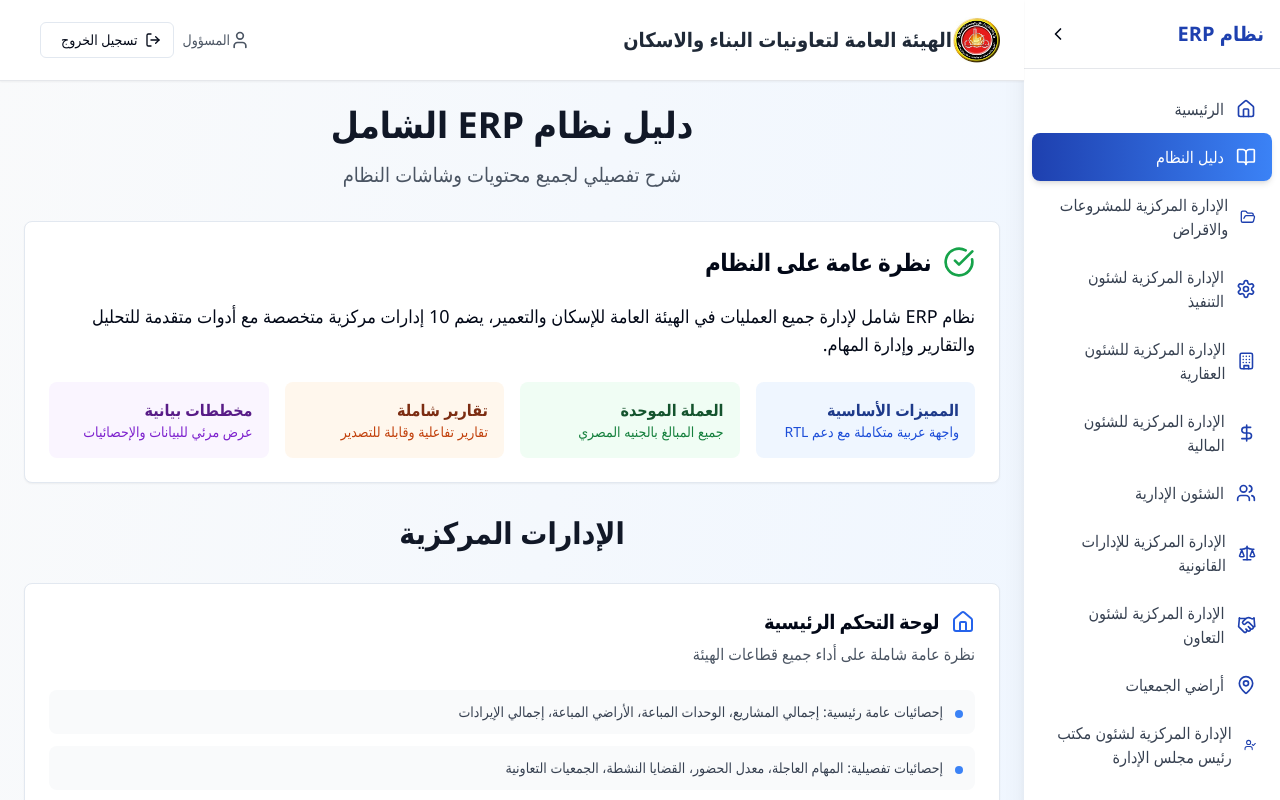
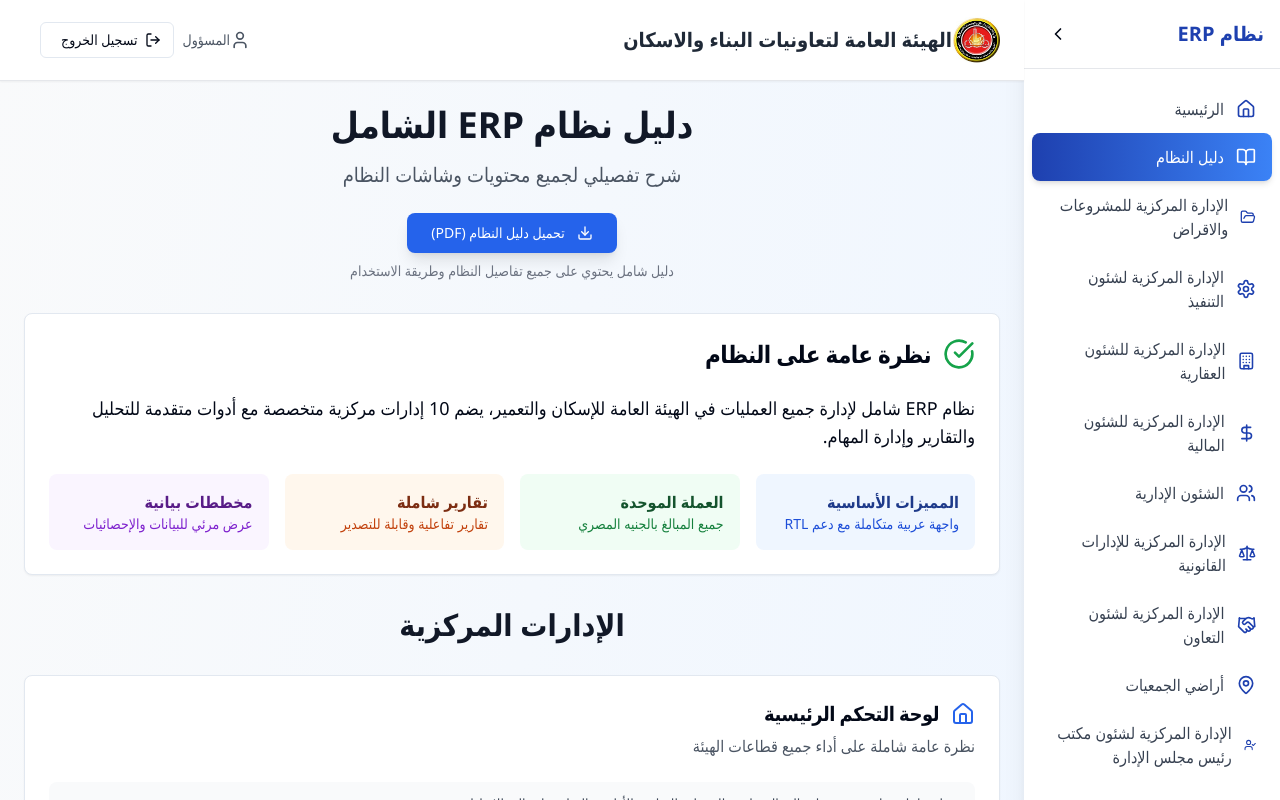
Before and after one commit to ahussiny/heya-insights-dashboard-190bd3f9, a React (Vite) app: page /documentation in a window 1280 px wide. Shown: the top 800 px of the page. Built offline with nearby package versions, Linux system fonts and the light colour scheme; sample sign-in values are in the browser's storage.

Commit message:
Add PDF download link
Added a PDF download link for the system guide to the documentation page.

```diff
--- a/src/pages/AppDocumentationPage.tsx
+++ b/src/pages/AppDocumentationPage.tsx
@@ -1,5 +1,6 @@
 import React from 'react';
 import { Card, CardContent, CardHeader, CardTitle } from '@/components/ui/card';
+import { Button } from '@/components/ui/button';
 import {
   Home,
   FolderOpen,
@@ -15,7 +16,8 @@ import {
   BarChart3,
   Calendar,
   AlertTriangle,
-  CheckCircle
+  CheckCircle,
+  Download
 } from 'lucide-react';
 
 export const AppDocumentationPage = () => {
@@ -209,6 +211,24 @@ export const AppDocumentationPage = () => {
       <div className="text-center mb-8">
         <h1 className="text-4xl font-bold text-gray-900 mb-4">دليل نظام ERP الشامل</h1>
         <p className="text-xl text-gray-600">شرح تفصيلي لجميع محتويات وشاشات النظام</p>
+
+        {/* زر تحميل دليل النظام PDF */}
+        <div className="mt-6">
+          <Button
+            onClick={() => {
+              // إنشاء رابط تحميل وهمي - يمكن استبداله برابط حقيقي
+              const link = document.createElement('a');
+              link.href = '#'; // يمكن استبداله برابط PDF حقيقي
+              link.download = 'دليل-نظام-ERP-الشامل.pdf';
+              link.click();
+            }}
+            className="bg-blue-600 hover:bg-blue-700 text-white px-6 py-3 rounded-lg shadow-lg hover:shadow-xl transition-all duration-300 flex items-center gap-3 mx-auto"
+          >
+            <Download className="h-5 w-5" />
+            تحميل دليل النظام (PDF)
+          </Button>
+          <p className="text-sm text-gray-500 mt-2">دليل شامل يحتوي على جميع تفاصيل النظام وطريقة الاستخدام</p>
+        </div>
       </div>
 
       {/* نظرة عامة على النظام */}
```
